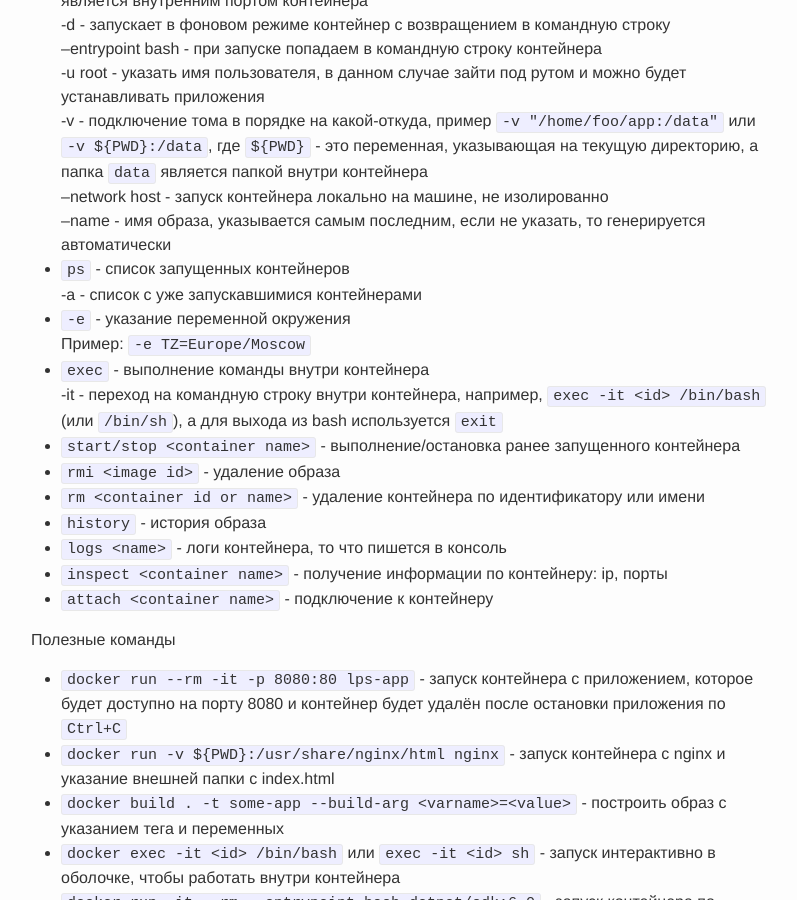
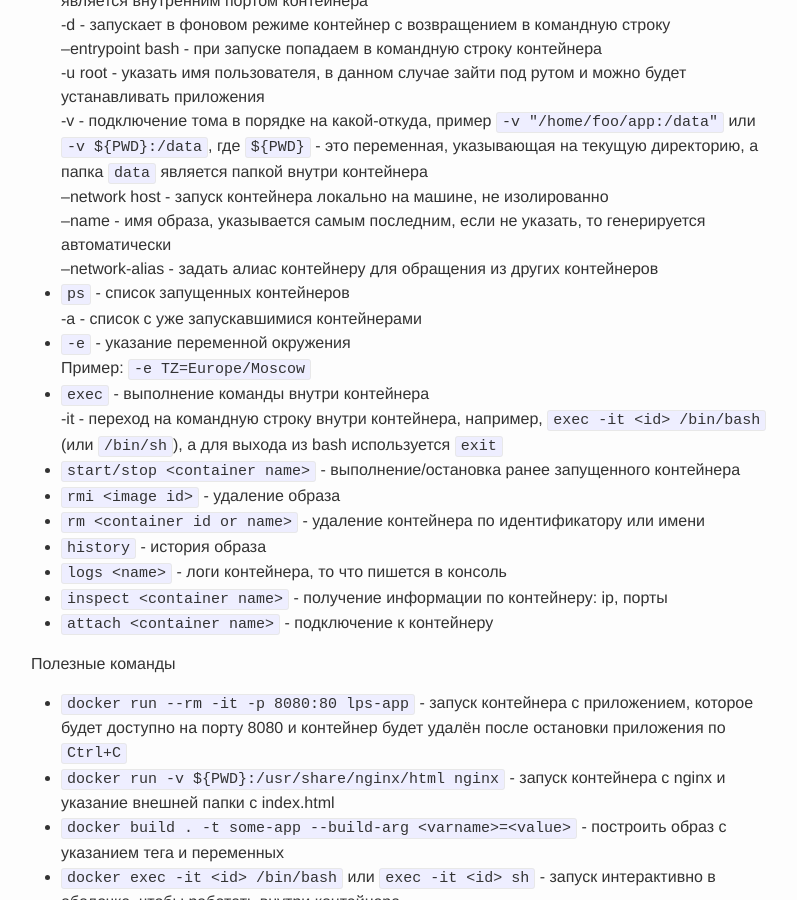
Before and after one commit to qshZone/qshzone.github.io, a Jekyll site: the page built from shorts/docker.md, in a window 1280 px wide and 900 px high, scrolled down 1684 px. Shown: the whole window, without its empty margins (239-1036 px from the left). Built offline with Jekyll 4.4.1, drawn with Linux system fonts in a browser that asks for light colours.

Commit message:
Алиас сеть докер

```diff
--- a/shorts/docker.md
+++ b/shorts/docker.md
@@ -69,6 +69,7 @@ title: Docker справочник
 -v - подключение тома в порядке на какой-откуда, пример `-v "/home/foo/app:/data"` или `-v ${PWD}:/data`, где `${PWD}` - это переменная, указывающая на текущую директорию, а папка `data` является папкой внутри контейнера
 --network host - запуск контейнера локально на машине, не изолированно
 --name - имя образа, указывается самым последним, если не указать, то генерируется автоматически
+--network-alias - задать алиас контейнеру для обращения из других контейнеров
 - `ps` - список запущенных контейнеров
 -a - список с уже запускавшимися контейнерами
 - `-e` - указание переменной окружения
```
